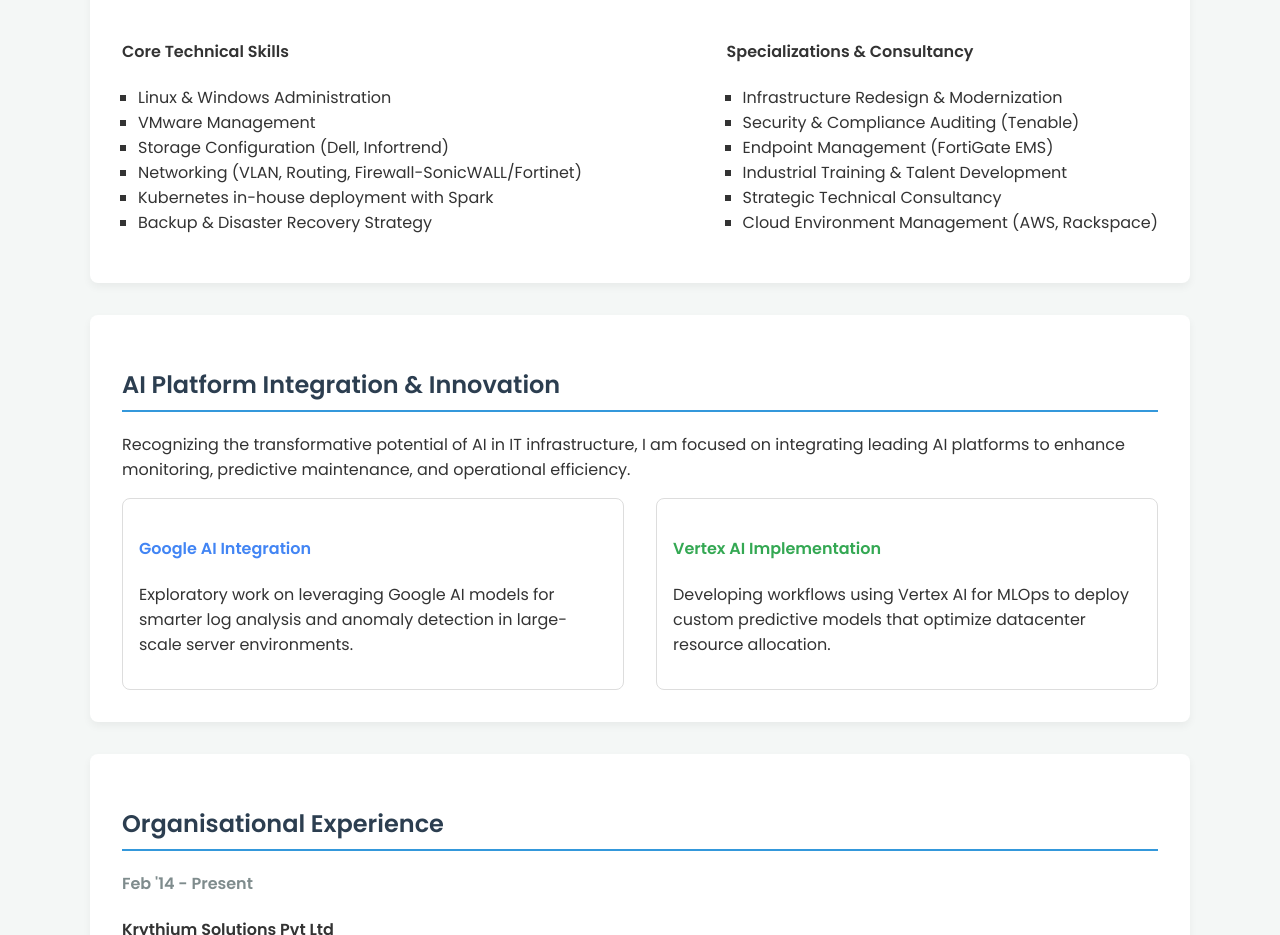
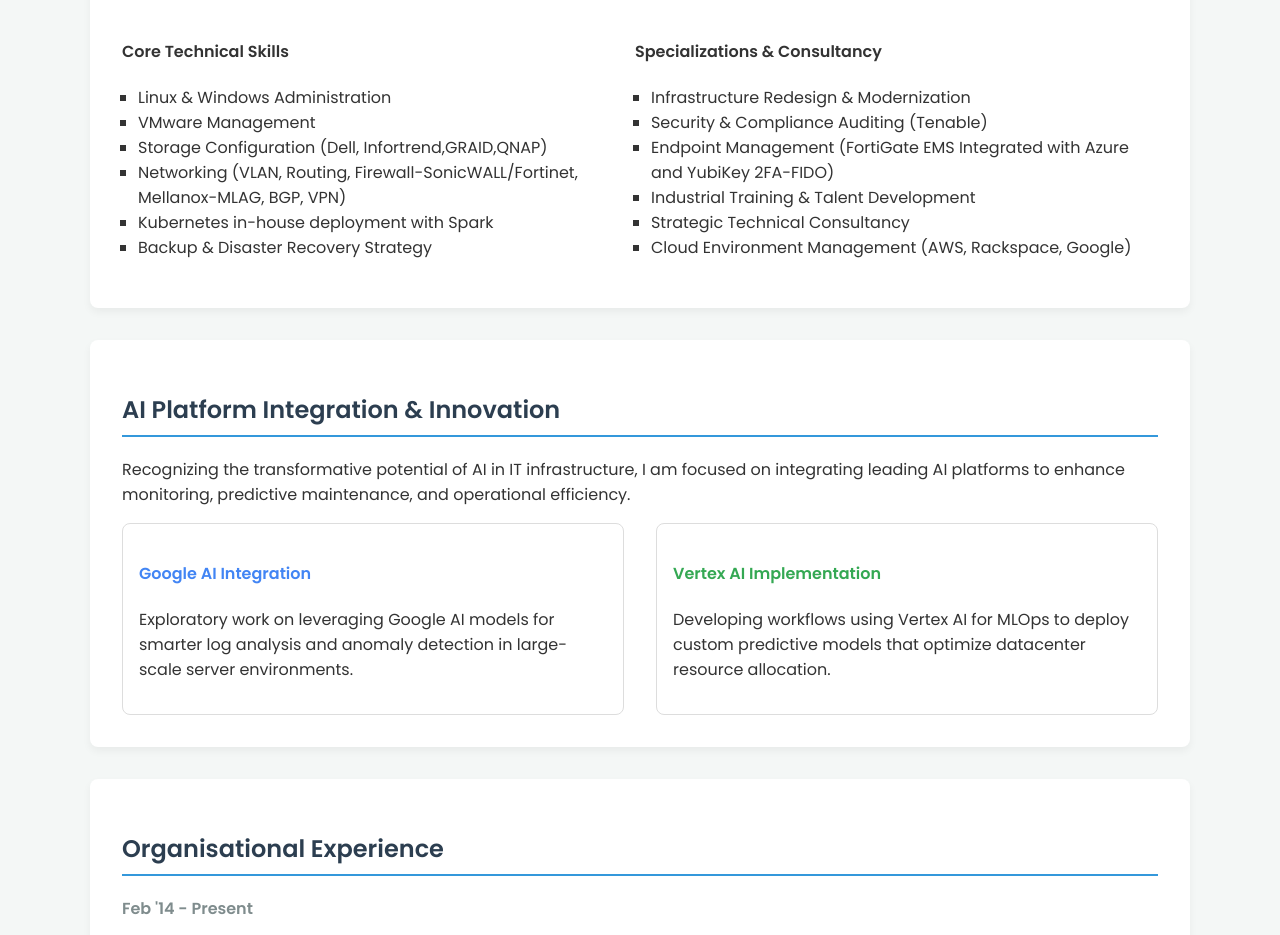
Before and after one commit to unnikpr/unniqueonnet, a plain HTML site: page index.html in a window 1280 px wide. Shown: the part 843-1778 px from the top of the page. Drawn offline with Linux system fonts and the light colour scheme.

Commit message:
Update index.html
Update Page

```diff
--- a/index.html
+++ b/index.html
@@ -107,8 +107,8 @@
                 <ul>
                     <li>Linux & Windows Administration</li>
                     <li>VMware Management</li>
-                    <li>Storage Configuration (Dell, Infortrend)</li>
-                    <li>Networking (VLAN, Routing, Firewall-SonicWALL/Fortinet)</li>
+                    <li>Storage Configuration (Dell, Infortrend,GRAID,QNAP)</li>
+                    <li>Networking (VLAN, Routing, Firewall-SonicWALL/Fortinet, Mellanox-MLAG, BGP, VPN)</li>
                     <li>Kubernetes in-house deployment with Spark</li>
                     <li>Backup & Disaster Recovery Strategy</li>
                 </ul>
@@ -118,10 +118,10 @@
                 <ul>
                     <li>Infrastructure Redesign & Modernization</li>
                     <li>Security & Compliance Auditing (Tenable)</li>
-                    <li>Endpoint Management (FortiGate EMS)</li>
+                    <li>Endpoint Management (FortiGate EMS Integrated with Azure and YubiKey 2FA-FIDO)</li>
                     <li>Industrial Training & Talent Development</li>
                     <li>Strategic Technical Consultancy</li>
-                    <li>Cloud Environment Management (AWS, Rackspace)</li>
+                    <li>Cloud Environment Management (AWS, Rackspace, Google)</li>
                 </ul>
             </div>
         </div>
```
